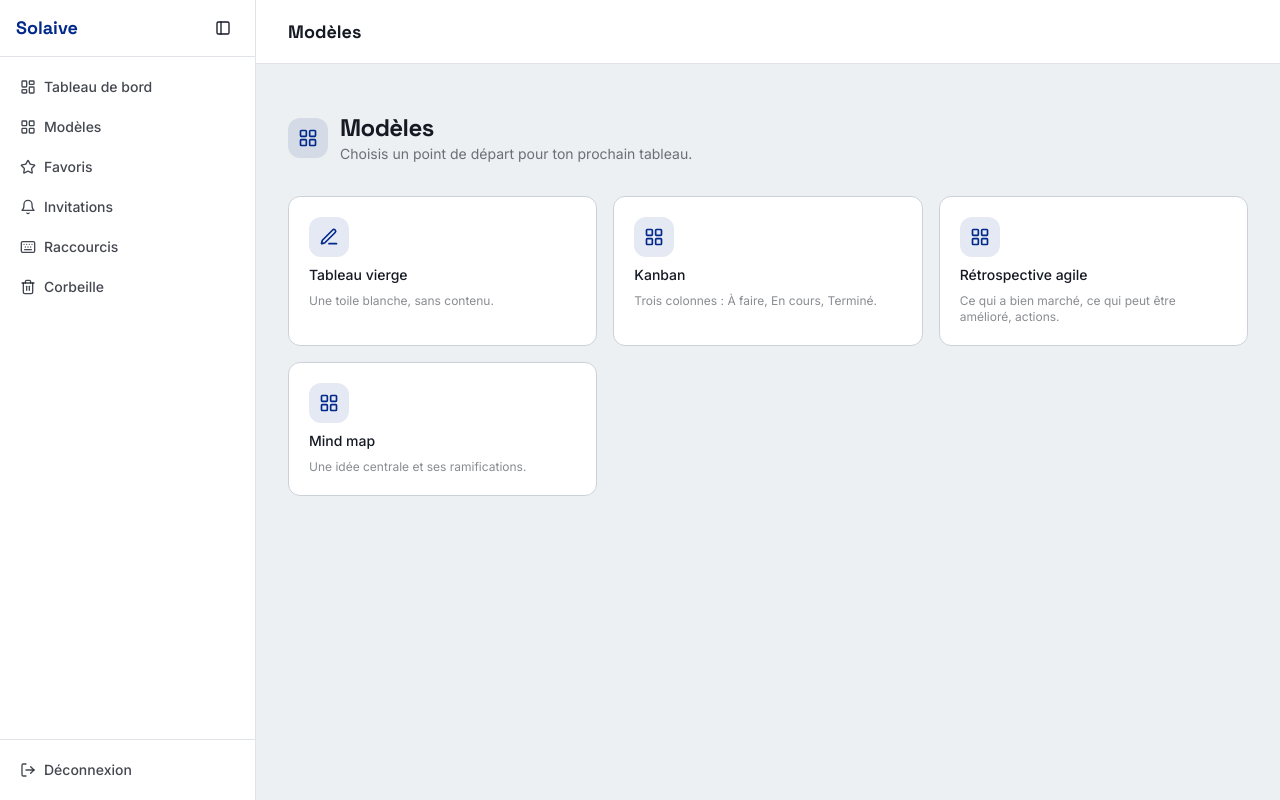
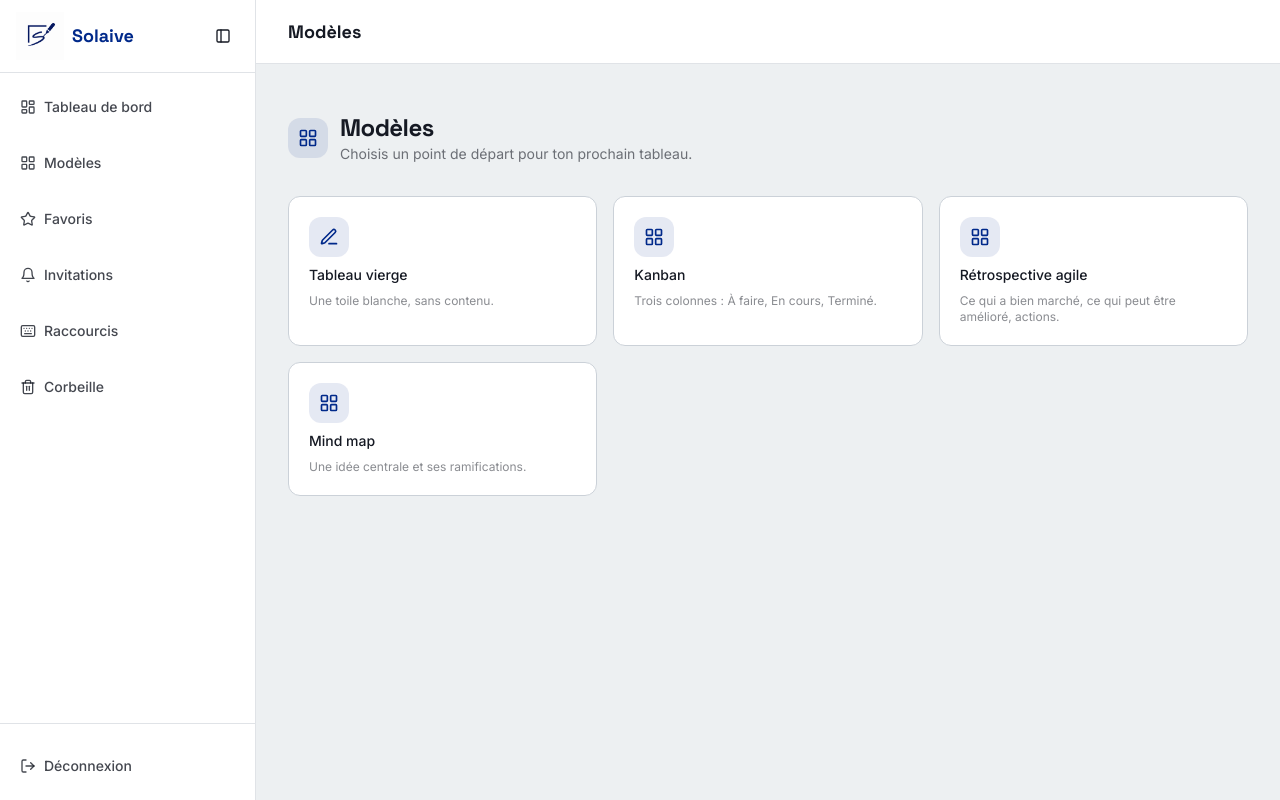
Before and after one commit to arimisarn/solaive, a Next.js app: page /modeles in a window 1280 px wide. Built offline with nearby package versions, Linux system fonts and the light colour scheme; no server answers.

Commit message:
ajout de logo

```diff
--- a/app/layout.tsx
+++ b/app/layout.tsx
@@ -6,9 +6,17 @@ import { ThemeProvider } from '@/components/theme-provider';
 
 export const metadata: Metadata = {
   metadataBase: new URL('https://solaive.app'),
+
   title: 'Solaive — Le tableau blanc collaboratif en temps réel',
+
   description:
     'Dessinez, écrivez et organisez vos idées ensemble, en direct, depuis n’importe où. Un tableau blanc infini pour vos équipes.',
+
+  icons: {
+    icon: '/logo.png',
+    shortcut: '/logo.png',
+    apple: '/logo.png',
+  },
 };
 
 export default function RootLayout({
@@ -19,9 +27,17 @@ export default function RootLayout({
   return (
     <html lang="fr" suppressHydrationWarning>
       <body className="font-sans">
-        <ThemeProvider attribute="class" defaultTheme="system" enableSystem>
+        <ThemeProvider
+          attribute="class"
+          defaultTheme="system"
+          enableSystem
+        >
           {children}
-          <Toaster position="top-center" richColors />
+
+          <Toaster
+            position="top-center"
+            richColors
+          />
         </ThemeProvider>
       </body>
     </html>
--- a/components/AppSidebar.tsx
+++ b/components/AppSidebar.tsx
@@ -1,12 +1,24 @@
 'use client';
 
 import { useEffect, useState } from 'react';
+import Image from 'next/image';
 import Link from 'next/link';
 import { useRouter } from 'next/navigation';
-import { LayoutDashboard, LogOut, Bell, Star, Keyboard, Settings, Trash2, LayoutGrid } from 'lucide-react';
+import {
+  LayoutDashboard,
+  LogOut,
+  Bell,
+  Star,
+  Keyboard,
+  Settings,
+  Trash2,
+  LayoutGrid,
+} from 'lucide-react';
+
 import { createClient } from '@/lib/supabase/clients';
 import { useInvitationsCount } from '@/components/InvitationsList';
 import { Avatar, AvatarFallback } from '@/components/ui/avatar';
+
 import {
   Sidebar,
   SidebarContent,
@@ -26,7 +38,9 @@ export function AppSidebar() {
   const supabase = createClient();
   const invitationsCount = useInvitationsCount();
   const { state, isMobile } = useSidebar();
+
   const collapsed = state === 'collapsed' && !isMobile;
+
   const [email, setEmail] = useState<string | null>(null);
 
   useEffect(() => {
@@ -43,71 +57,138 @@ export function AppSidebar() {
 
   return (
     <Sidebar>
+      {/* Header */}
       <SidebarHeader>
         <div className="flex items-center justify-between px-1">
-          {!collapsed && (
-            <Link href="/tableau-de-bord" className="font-heading text-lg font-bold text-accent">
-              Solaive
-            </Link>
-          )}
-          <SidebarTrigger className={collapsed ? 'mx-auto' : undefined} />
+          <Link
+            href="/tableau-de-bord"
+            className="flex items-center gap-2"
+          >
+            <Image
+              src="/logo.png"
+              alt="Solaive"
+              width={140}
+              height={60}
+              className="h-12 w-auto object-contain"
+              priority
+            />
+
+            {!collapsed && (
+              <span className="font-heading text-lg font-bold text-accent">
+                Solaive
+              </span>
+            )}
+          </Link>
+
+          <SidebarTrigger
+            className={collapsed ? 'mx-auto' : undefined}
+          />
         </div>
       </SidebarHeader>
 
+      {/* Navigation */}
       <SidebarContent>
         <SidebarGroup>
-          <SidebarMenu>
+          <SidebarMenu className="gap-3">
+            {/* Tableau de bord */}
             <SidebarMenuItem>
-              <SidebarMenuButton asChild tooltip="Tableau de bord">
+              <SidebarMenuButton
+                asChild
+                tooltip="Tableau de bord"
+                className="h-11"
+              >
                 <Link href="/tableau-de-bord">
                   <LayoutDashboard className="h-4 w-4 shrink-0" />
-                  <span data-sidebar="label">Tableau de bord</span>
+                  <span data-sidebar="label">
+                    Tableau de bord
+                  </span>
                 </Link>
               </SidebarMenuButton>
             </SidebarMenuItem>
 
+            {/* Modèles */}
             <SidebarMenuItem>
-              <SidebarMenuButton asChild tooltip="Modèles">
+              <SidebarMenuButton
+                asChild
+                tooltip="Modèles"
+                className="h-11"
+              >
                 <Link href="/modeles">
                   <LayoutGrid className="h-4 w-4 shrink-0" />
-                  <span data-sidebar="label">Modèles</span>
+                  <span data-sidebar="label">
+                    Modèles
+                  </span>
                 </Link>
               </SidebarMenuButton>
             </SidebarMenuItem>
 
+            {/* Favoris */}
             <SidebarMenuItem>
-              <SidebarMenuButton asChild tooltip="Favoris">
+              <SidebarMenuButton
+                asChild
+                tooltip="Favoris"
+                className="h-11"
+              >
                 <Link href="/favoris">
                   <Star className="h-4 w-4 shrink-0" />
-                  <span data-sidebar="label">Favoris</span>
+                  <span data-sidebar="label">
+                    Favoris
+                  </span>
                 </Link>
               </SidebarMenuButton>
             </SidebarMenuItem>
 
+            {/* Invitations */}
             <SidebarMenuItem>
-              <SidebarMenuButton asChild tooltip="Invitations">
+              <SidebarMenuButton
+                asChild
+                tooltip="Invitations"
+                className="h-11"
+              >
                 <Link href="/invitations">
                   <Bell className="h-4 w-4 shrink-0" />
-                  <span data-sidebar="label">Invitations</span>
-                  {invitationsCount > 0 && <SidebarBadge>{invitationsCount}</SidebarBadge>}
+
+                  <span data-sidebar="label">
+                    Invitations
+                  </span>
+
+                  {invitationsCount > 0 && (
+                    <SidebarBadge>
+                      {invitationsCount}
+                    </SidebarBadge>
+                  )}
                 </Link>
               </SidebarMenuButton>
             </SidebarMenuItem>
 
+            {/* Raccourcis */}
             <SidebarMenuItem>
-              <SidebarMenuButton asChild tooltip="Raccourcis clavier">
+              <SidebarMenuButton
+                asChild
+                tooltip="Raccourcis clavier"
+                className="h-11"
+              >
                 <Link href="/raccourcis">
                   <Keyboard className="h-4 w-4 shrink-0" />
-                  <span data-sidebar="label">Raccourcis</span>
+                  <span data-sidebar="label">
+                    Raccourcis
+                  </span>
                 </Link>
               </SidebarMenuButton>
             </SidebarMenuItem>
 
+            {/* Corbeille */}
             <SidebarMenuItem>
-              <SidebarMenuButton asChild tooltip="Corbeille">
+              <SidebarMenuButton
+                asChild
+                tooltip="Corbeille"
+                className="h-11"
+              >
                 <Link href="/corbeille">
                   <Trash2 className="h-4 w-4 shrink-0" />
-                  <span data-sidebar="label">Corbeille</span>
+                  <span data-sidebar="label">
+                    Corbeille
+                  </span>
                 </Link>
               </SidebarMenuButton>
             </SidebarMenuItem>
@@ -115,6 +196,7 @@ export function AppSidebar() {
         </SidebarGroup>
       </SidebarContent>
 
+      {/* Footer */}
       <SidebarFooter>
         {email && (
           <div
@@ -124,16 +206,24 @@ export function AppSidebar() {
                 : 'flex items-center gap-2 px-1'
             }
           >
+            {/* Avatar */}
             <Avatar className="h-8 w-8 shrink-0">
               <AvatarFallback className="bg-accent text-xs font-semibold text-white">
                 {email.slice(0, 2).toUpperCase()}
               </AvatarFallback>
             </Avatar>
+
+            {/* Email */}
             {!collapsed && (
-              <span className="min-w-0 flex-1 truncate text-xs text-foreground/60" title={email}>
+              <span
+                className="min-w-0 flex-1 truncate text-xs text-foreground/60"
+                title={email}
+              >
                 {email}
               </span>
             )}
+
+            {/* Settings */}
             <Link
               href="/parametres"
               title="Paramètres"
@@ -143,11 +233,20 @@ export function AppSidebar() {
             </Link>
           </div>
         )}
-        <SidebarMenu>
+
+        {/* Logout */}
+        <SidebarMenu className="mt-2">
           <SidebarMenuItem>
-            <SidebarMenuButton onClick={handleLogout} tooltip="Déconnexion">
+            <SidebarMenuButton
+              onClick={handleLogout}
+              tooltip="Déconnexion"
+              className="h-11"
+            >
               <LogOut className="h-4 w-4 shrink-0" />
-              <span data-sidebar="label">Déconnexion</span>
+
+              <span data-sidebar="label">
+                Déconnexion
+              </span>
             </SidebarMenuButton>
           </SidebarMenuItem>
         </SidebarMenu>
```
Also changed, not shown: public/logo.png (added), 1 other file (tests, documents, lock files or other folders).
